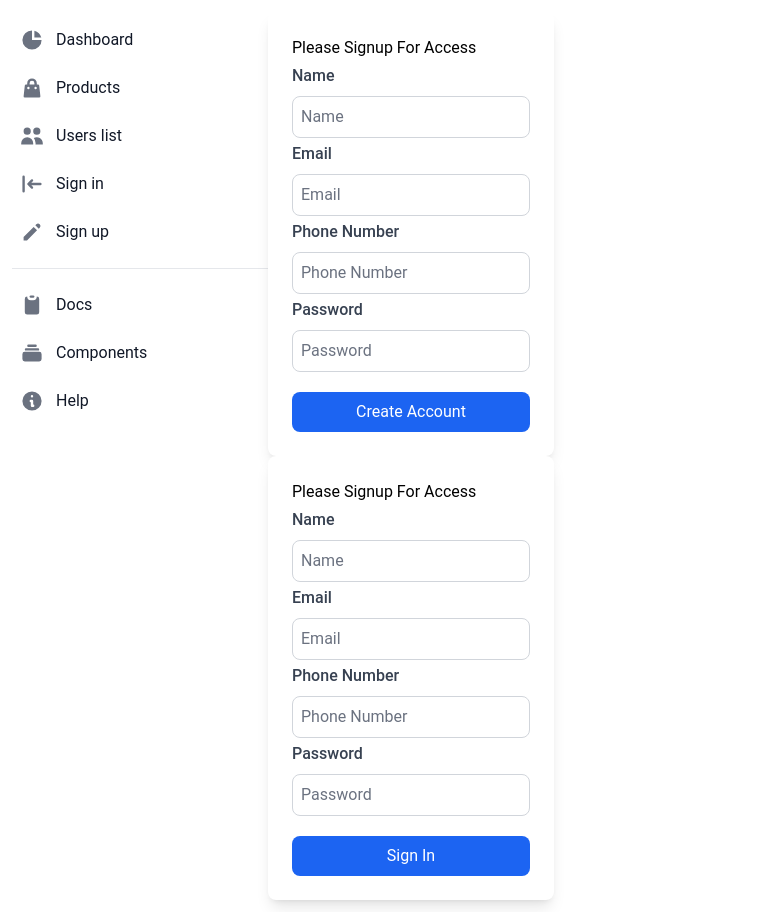
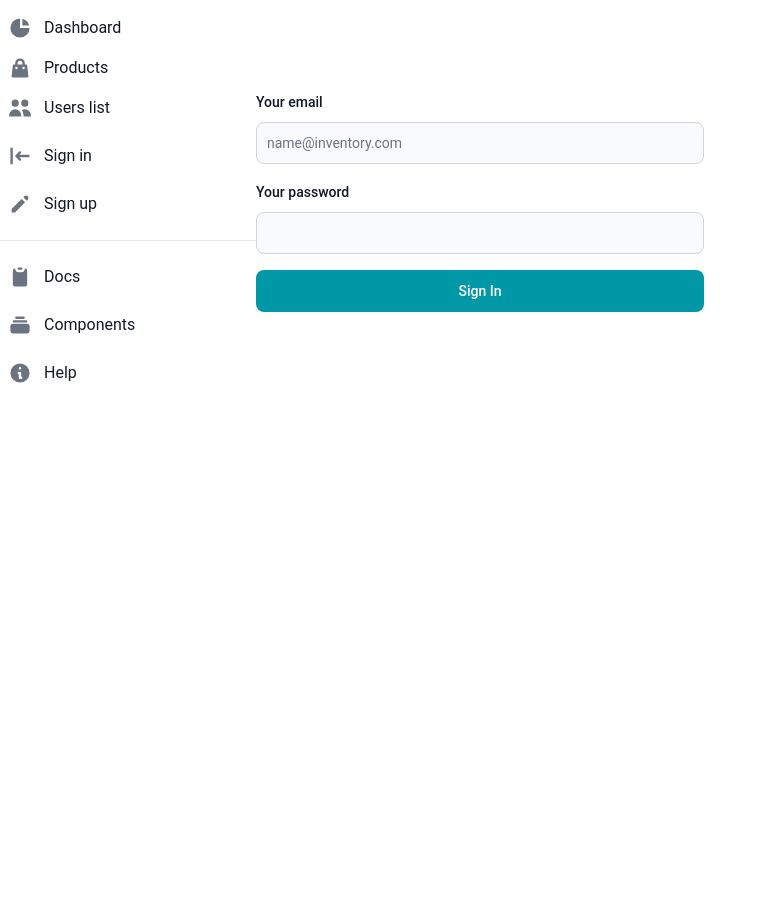
Before and after one commit to rakibhossen11/core-banking-management-system, a React (Vite) app: page /userForm in a window 1280 px wide. Shown: the whole page, without its empty margins (0-767 px from the left). After the commit the page ends 800 px from the top, so only its background shows below. Built offline with nearby package versions, Linux system fonts and the light colour scheme; a web font is replaced by a local one.

Commit message:
in redux connect to the server and product data upload successfully

```diff
--- a/package.json
+++ b/package.json
@@ -14,6 +14,7 @@
     "@radix-ui/react-label": "^2.1.2",
     "@reduxjs/toolkit": "^2.5.1",
     "@tailwindcss/vite": "^4.0.3",
+    "axios": "^1.7.9",
     "flowbite-react": "^0.10.2",
     "react": "^18.3.1",
     "react-dom": "^18.3.1",
--- /dev/null
+++ b/src/authentication/SignIn.jsx
@@ -0,0 +1,69 @@
+import { Button, Label, TextInput } from "flowbite-react";
+import React, { useState } from "react";
+import Swal from "sweetalert2";
+
+const SignIn = () => {
+    const [email,setEmail] = useState('');
+    const [password,setPassword] = useState('');
+
+    const handleSubmit = (e) => {
+    e.preventDefault();
+    console.log(email, password);
+    const newUser = { email, password };
+    fetch("http://localhost:5000/login", {
+        method: "POST",
+        headers: {
+          "content-type": "application/json",
+        },
+        body: JSON.stringify(newUser),
+      })
+        .then((res) => res.json())
+        .then((data) => {
+          console.log(data);
+          if (data.insertedId) {
+            Swal.fire({
+              title: "Success!",
+              text: "Coffee added successfully",
+              icon: "success",
+              confirmButtonText: "Cool",
+            });
+          }
+        });
+  };
+
+
+  return (
+    <div>
+      <form onSubmit={handleSubmit} className="flex max-w-md flex-col gap-4">
+        <div>
+          <div className="mb-2 block">
+            <Label htmlFor="email1" value="Your email" />
+          </div>
+          <TextInput
+            id="email1"
+            type="email"
+            value={email}
+            onChange={(e) => setEmail(e.target.value)}
+            placeholder="name@inventory.com"
+            required
+          />
+        </div>
+        <div>
+          <div className="mb-2 block">
+            <Label htmlFor="password1" value="Your password" />
+          </div>
+          <TextInput
+            id="password1"
+            value={password}
+            onChange={(e) => setPassword(e.target.value)}
+            type="password"
+            required
+          />
+        </div>
+        <Button type="submit">Sign In</Button>
+      </form>
+    </div>
+  );
+};
+
+export default SignIn;
--- a/src/components/Form/ProductAdd.jsx
+++ b/src/components/Form/ProductAdd.jsx
@@ -2,8 +2,6 @@ import React, { useState } from "react";
 import { useDispatch, useSelector } from "react-redux";
 import { addProduct } from "../../redux/feature/productSlice";
 import Input from "../ui/Input";
-import InputSelect from "../ui/InputSelect";
-import Swal from "sweetalert2";
 
 const ProductAdd = () => {
   const dispatch = useDispatch();
@@ -13,7 +11,7 @@ const ProductAdd = () => {
   const [supplier, setSupplier] = useState("");
   const [purchasePrice, setpurchasePrice] = useState("");
   const [sellprice, setsellPrice] = useState("");
-  const [unit, setUnit] = useState("");
+  // const [unit, setUnit] = useState("");
   const products = useSelector((state) => state.product.products);
   console.log(products);
 
@@ -34,8 +32,7 @@ const ProductAdd = () => {
       !category ||
       !supplier ||
       !purchasePrice ||
-      !sellprice ||
-      !unit
+      !sellprice
     ) {
       console.log(
         uniqId,
@@ -44,7 +41,6 @@ const ProductAdd = () => {
         supplier,
         purchasePrice,
         sellprice,
-        unit
       );
       alert("Please fill all fields!");
       return;
@@ -61,37 +57,12 @@ const ProductAdd = () => {
     };
     console.log(products);
     dispatch(addProduct(products));
-    fetch("http://localhost:5000/products", {
-      method: "POST",
-      headers: {
-        "content-type": "application/json",
-      },
-      body: JSON.stringify(products),
-    })
-      .then((res) => res.json())
-      .then((data) => {
-        console.log(data);
-        if (data.insertedId) {
-          Swal.fire({
-            title: "Success!",
-            text: "Coffee added successfully",
-            icon: "success",
-            confirmButtonText: "Cool",
-          });
-        }
-      }
-    );
-
-    // reset form
-    // setName("");
-    // setQuantity("");
-    // setPrice("");
   };
 
   return (
     <form
       onSubmit={handleSubmit}
-      className="max-w-md mx-auto p-6 bg-white rounded-lg shadow-lg"
+      className="mx-auto bg-white rounded-lg shadow-lg"
     >
       <h2 className="text-2xl font-bold mb-6">Buy Product</h2>
 
@@ -105,13 +76,6 @@ const ProductAdd = () => {
           onChange={(e) => setName(e.target.value)}
           placeholder="Product Name"
         />
-        {/* <InputSelect
-          label="Select a Product"
-          id="product"
-          options={products}
-          value={name}
-          onChange={(e) => setName(e.target.value)}
-        /> */}
       </div>
       <Input
         label="Uniq Id"
@@ -153,22 +117,6 @@ const ProductAdd = () => {
         onChange={(e) => setCategory(e.target.value)}
         placeholder="Set a Category"
       />
-      <InputSelect
-        label="Select a Unit"
-        id="Unit"
-        options={products}
-        value={name}
-        onChange={(e) => setUnit(e.target.value)}
-      />
-      {/* <Input
-        label="Unit"
-        name="Unit"
-        value={unit}
-        type="number"
-        onChange={(e) => setUnit(e.target.value)}
-        placeholder="Unit"
-      /> */}
-
       <button
         type="submit"
         className="w-full bg-blue-600 text-white p-2 rounded-lg hover:bg-blue-700"
@@ -180,3 +128,31 @@ const ProductAdd = () => {
 };
 
 export default ProductAdd;
+
+// this is a program that I can store
+
+// fetch("http://localhost:5000/products", {
+    //   method: "POST",
+    //   headers: {
+    //     "content-type": "application/json",
+    //   },
+    //   body: JSON.stringify(products),
+    // })
+    //   .then((res) => res.json())
+    //   .then((data) => {
+    //     console.log(data);
+    //     if (data.insertedId) {
+    //       Swal.fire({
+    //         title: "Success!",
+    //         text: "Coffee added successfully",
+    //         icon: "success",
+    //         confirmButtonText: "Cool",
+    //       });
+    //     }
+    //   }
+    // );
+
+    // reset form
+    // setName("");
+    // setQuantity("");
+    // setPrice("");
--- a/src/components/Form/UserForm.jsx
+++ b/src/components/Form/UserForm.jsx
@@ -1,6 +1,7 @@
 import React, { useState } from "react";
 import Input from "../ui/Input";
 import Swal from "sweetalert2";
+import { Button, Checkbox, Label, TextInput } from "flowbite-react";
 
 const UserForm = () => {
   const [name, setName] = useState("");
@@ -10,11 +11,10 @@ const UserForm = () => {
 
   const handleSubmit = (e) => {
     e.preventDefault();
-    // const form = e.target;
-    console.log(name, email, phone, password);
-    const newUser = { name, email, phone, password };
-    console.log(newUser);
-    fetch("http://localhost:5000/users", {
+    const form = e.target;
+    console.log(email, password);
+    const newUser = { email, password };
+    fetch("http://localhost:5000/register", {
         method: "POST",
         headers: {
           "content-type": "application/json",
@@ -32,13 +32,65 @@ const UserForm = () => {
               confirmButtonText: "Cool",
             });
           }
-      }
-    );
+        });
+    // const newUser = { name, email, phone, password };
+    // console.log(newUser);
+    // fetch("http://localhost:5000/users", {
+    //   method: "POST",
+    //   headers: {
+    //     "content-type": "application/json",
+    //   },
+    //   body: JSON.stringify(newUser),
+    // })
+    //   .then((res) => res.json())
+    //   .then((data) => {
+    //     console.log(data);
+    //     if (data.insertedId) {
+    //       Swal.fire({
+    //         title: "Success!",
+    //         text: "Coffee added successfully",
+    //         icon: "success",
+    //         confirmButtonText: "Cool",
+    //       });
+    //     }
+    //   });
   };
 
   return (
     <div>
-        <form
+      <form onSubmit={handleSubmit} className="flex max-w-md flex-col gap-4">
+        <div>
+          <div className="mb-2 block">
+            <Label htmlFor="email1" value="Your email" />
+          </div>
+          <TextInput
+            id="email1"
+            type="email"
+            value={email}
+            onChange={(e) => setEmail(e.target.value)}
+            placeholder="name@inventory.com"
+            required
+          />
+        </div>
+        <div>
+          <div className="mb-2 block">
+            <Label htmlFor="password1" value="Your password" />
+          </div>
+          <TextInput
+            id="password1"
+            value={password}
+            onChange={(e) => setPassword(e.target.value)}
+            type="password"
+            required
+          />
+        </div>
+        {/* <div className="flex items-center gap-2">
+          <Checkbox id="remember" />
+          <Label htmlFor="remember">Remember me</Label>
+        </div> */}
+        <Button type="submit">Sign In</Button>
+      </form>
+      {/* <form
       onSubmit={handleSubmit}
       className="max-w-md mx-auto p-6 bg-white rounded-lg shadow-lg"
     >
@@ -75,57 +127,8 @@ const UserForm = () => {
         onChange={(e) => setPassword(e.target.value)}
         placeholder="Password"
       />
-      <button
-        type="submit"
-        className="w-full mt-5 bg-blue-600 text-white p-2 rounded-lg hover:bg-blue-700"
-      >
-        Create Account
-      </button>
-    </form>
-    <form
-      onSubmit={handleSubmit}
-      className="max-w-md mx-auto p-6 bg-white rounded-lg shadow-lg"
-    >
-        <h1> Please Signup For Access </h1>
-      <Input
-        label="Name"
-        name="Name"
-        value={name}
-        type=""
-        onChange={(e) => setName(e.target.value)}
-        placeholder="Name"
-      />
-      <Input
-        label="Email"
-        name="Email"
-        value={email}
-        type=""
-        onChange={(e) => setEmail(e.target.value)}
-        placeholder="Email"
-      />
-      <Input
-        label="Phone Number"
-        name="Phone Number"
-        value={phone}
-        type=""
-        onChange={(e) => setPhone(e.target.value)}
-        placeholder="Phone Number"
-      />
-      <Input
-        label="Password"
-        name="Password"
-        value={password}
-        type=""
-        onChange={(e) => setPassword(e.target.value)}
-        placeholder="Password"
-      />
-      <button
-        type="submit"
-        className="w-full mt-5 bg-blue-600 text-white p-2 rounded-lg hover:bg-blue-700"
-      >
-        Sign In
-      </button>
-    </form>
+      <Button type="submit">Submit</Button>
+    </form> */}
     </div>
   );
 };
--- a/src/layout/Main.jsx
+++ b/src/layout/Main.jsx
@@ -1,14 +1,18 @@
-import React from 'react';
-import { Outlet } from 'react-router-dom';
-import SideNav from './SideNav';
+import React from "react";
+import { Outlet } from "react-router-dom";
+import SideNav from "./SideNav";
 
 const Main = () => {
-    return (
-        <div className='flex'>
-            <SideNav />
-            <Outlet />
-        </div>
-    );
+  return (
+    <div className="flex items-center">
+      <div>
+        <SideNav />
+      </div>
+      <div className="w-full">
+        <Outlet />
+      </div>
+    </div>
+  );
 };
 
 export default Main;
--- a/src/layout/SideNav.jsx
+++ b/src/layout/SideNav.jsx
@@ -11,13 +11,11 @@ import {
   HiShoppingBag,
   HiUsers,
 } from "react-icons/hi";
+import { Link } from "react-router-dom";
 
 const SideNav = () => {
-
   return (
     <div>
-      <div className="flex items-center justify-center">
-      </div>
       <Sidebar
         aria-label="Sidebar with multi-level dropdown example"
         className="[&>div]:bg-transparent [&>div]:p-0"
@@ -35,25 +33,19 @@ const SideNav = () => {
             </form>
             <Sidebar.Items>
               <Sidebar.ItemGroup>
-                    <Sidebar.Item href="/" icon={HiChartPie}>
-                      Dashboard
-                    </Sidebar.Item>
-                    <Sidebar.Item
-                      href="/e-commerce/products"
-                      icon={HiShoppingBag}
-                    >
-                      Products
-                    </Sidebar.Item>
-                    <Sidebar.Item href="/users/list" icon={HiUsers}>
-                      Users list
-                    </Sidebar.Item>
+                <Link to={"/"}>
+                  <Sidebar.Item icon={HiChartPie}>Dashboard</Sidebar.Item>
+                </Link>
+                <Link to={"/products"}>
+                  <Sidebar.Item icon={HiShoppingBag}>Products</Sidebar.Item>
+                </Link>
+                <Link to={"/usertable"}>
+                  <Sidebar.Item icon={HiUsers}>Users list</Sidebar.Item>
+                </Link>
                 <Sidebar.Item href="/authentication/sign-in" icon={HiLogin}>
                   Sign in
                 </Sidebar.Item>
-                    <Sidebar.Item
-                      href="/authentication/sign-up"
-                      icon={HiPencil}
-                    >
+                <Sidebar.Item href="/authentication/sign-up" icon={HiPencil}>
                   Sign up
                 </Sidebar.Item>
               </Sidebar.ItemGroup>
--- a/src/main.jsx
+++ b/src/main.jsx
@@ -9,7 +9,7 @@ import router from "./Routes/Routes.jsx";
 
 createRoot(document.getElementById("root")).render(
   <StrictMode>
-    <div className="max-w-7xl p-3 mx-auto">
+    <div>
       <Provider store={store}>
         {/* <App /> */}
         <RouterProvider router={router} />
```
Also changed, not shown: src/Routes/Routes.jsx (+10 -0 lines), src/components/Lists/ProductList.jsx (+8 -1 lines), src/components/Tables/UserTable.jsx (+41 -3 lines), src/redux/feature/productSlice.js (+72 -46 lines), 1 other file (tests, documents, lock files or other folders). Lines whose indentation alone changed are shown as unchanged.
